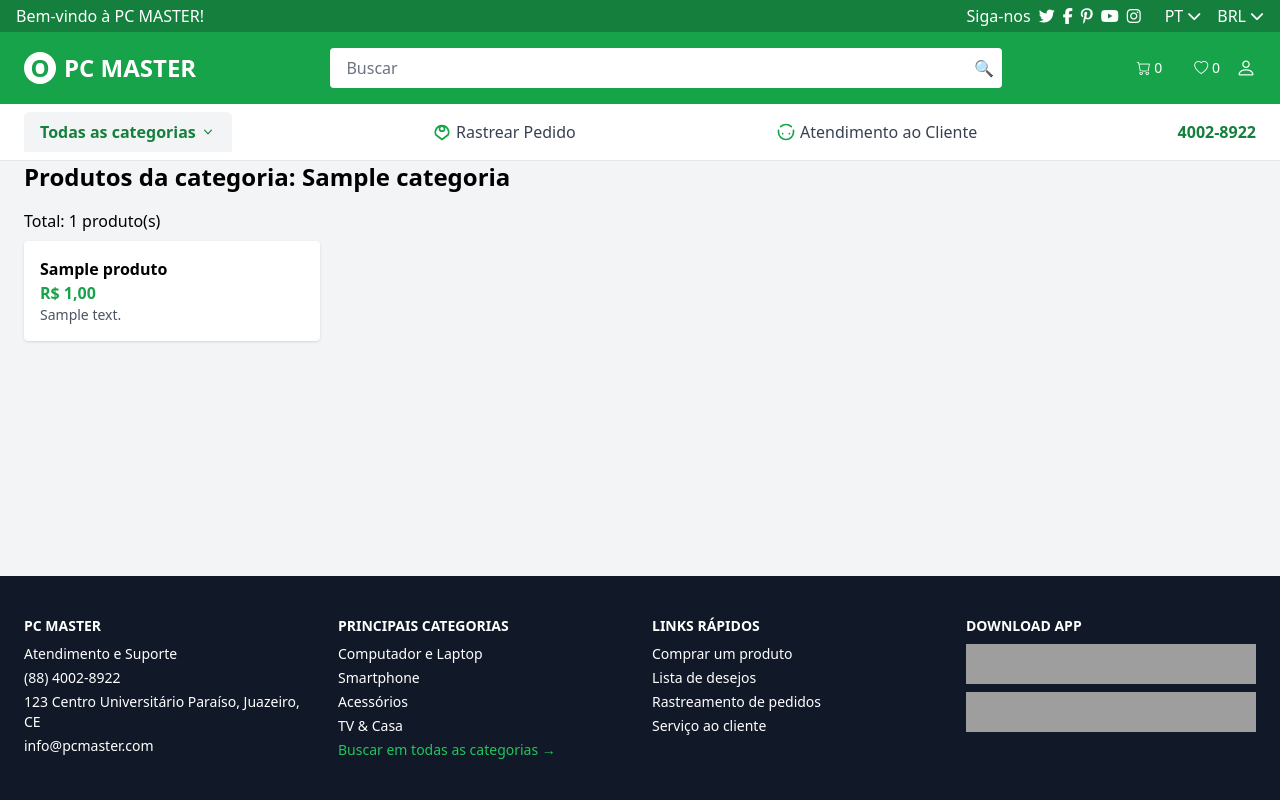
After one commit to yuliaardrigues/projeto_pcmaster, a Django app: page /categoria/1/ in a window 1280 px wide. The commit adds this page. Run offline with Django 5.2, Linux system fonts and the light colour scheme; tables that the repository leaves empty hold one stand-in row (values such as "Sample post"); some libraries are stand-ins or nearby versions; grey boxes are pictures that could not be loaded.

Commit message:
Refatora estrutura de templates e modelos, ajusta rotas e lógica de categorias. Adiciona página de produtos por categoria com exibição de detalhes e total de produtos.

```diff
--- a/templates/base.html
+++ b/templates/base.html
@@ -6,16 +6,26 @@
     <title>PC Master</title>
 
     <script src="https://cdn.tailwindcss.com"></script>
-  <link href="https://cdnjs.cloudflare.com/ajax/libs/font-awesome/6.5.0/css/all.min.css" rel="stylesheet">
-  <script src="https://cdn.jsdelivr.net/npm/alpinejs@3.x.x/dist/cdn.min.js" defer></script>
-  <link href="https://cdn.jsdelivr.net/npm/bootstrap-icons@1.10.5/font/bootstrap-icons.css" rel="stylesheet">
+    <link
+      href="https://cdnjs.cloudflare.com/ajax/libs/font-awesome/6.5.0/css/all.min.css"
+      rel="stylesheet"
+    />
+    <script
+      src="https://cdn.jsdelivr.net/npm/alpinejs@3.x.x/dist/cdn.min.js"
+      defer
+    ></script>
+    <link
+      href="https://cdn.jsdelivr.net/npm/bootstrap-icons@1.10.5/font/bootstrap-icons.css"
+      rel="stylesheet"
+    />
 
     {% block head %}{% endblock %}
   </head>
   <body class="bg-gray-100 min-h-screen flex flex-col">
-
     <!-- Barra superior -->
-<div class="bg-green-700 text-white text-sm px-4 py-1 flex justify-between items-center">
+    <div
+      class="bg-green-700 text-white text-sm px-4 py-1 flex justify-between items-center"
+    >
       <span class="text-base">Bem-vindo à PC MASTER!</span>
       <div class="flex items-center gap-6 text-base">
         <div class="flex items-center gap-2 text-white">
@@ -27,30 +37,73 @@
           <i class="fab fa-instagram hover:text-gray-300 cursor-pointer"></i>
         </div>
 
-    <div class="flex items-center gap-4 relative" x-data="{ openLang: false, openCurr: false }">
+        <div
+          class="flex items-center gap-4 relative"
+          x-data="{ openLang: false, openCurr: false }"
+        >
           <div class="relative">
-        <button @click="openLang = !openLang; openCurr = false"
-                class="flex items-center gap-1 hover:underline cursor-pointer">
+            <button
+              @click="openLang = !openLang; openCurr = false"
+              class="flex items-center gap-1 hover:underline cursor-pointer"
+            >
               <span x-text="localStorage.getItem('lang') || 'PT'">PT</span>
               <i class="fas fa-chevron-down text-sm"></i>
             </button>
-        <ul x-show="openLang" @click.outside="openLang = false"
-            class="absolute bg-white text-black mt-1 rounded shadow z-50 w-20">
-          <li><button @click="localStorage.setItem('lang', 'PT'); openLang = false; location.reload()" class="w-full text-left px-3 py-1 hover:bg-gray-100">PT</button></li>
-          <li><button @click="localStorage.setItem('lang', 'EN'); openLang = false; location.reload()" class="w-full text-left px-3 py-1 hover:bg-gray-100">EN</button></li>
+            <ul
+              x-show="openLang"
+              @click.outside="openLang = false"
+              class="absolute bg-white text-black mt-1 rounded shadow z-50 w-20"
+            >
+              <li>
+                <button
+                  @click="localStorage.setItem('lang', 'PT'); openLang = false; location.reload()"
+                  class="w-full text-left px-3 py-1 hover:bg-gray-100"
+                >
+                  PT
+                </button>
+              </li>
+              <li>
+                <button
+                  @click="localStorage.setItem('lang', 'EN'); openLang = false; location.reload()"
+                  class="w-full text-left px-3 py-1 hover:bg-gray-100"
+                >
+                  EN
+                </button>
+              </li>
             </ul>
           </div>
 
           <div class="relative">
-        <button @click="openCurr = !openCurr; openLang = false"
-                class="flex items-center gap-1 hover:underline cursor-pointer">
-          <span x-text="localStorage.getItem('currency') || 'BRL'">BRL</span>
+            <button
+              @click="openCurr = !openCurr; openLang = false"
+              class="flex items-center gap-1 hover:underline cursor-pointer"
+            >
+              <span x-text="localStorage.getItem('currency') || 'BRL'"
+                >BRL</span
+              >
               <i class="fas fa-chevron-down text-sm"></i>
             </button>
-        <ul x-show="openCurr" @click.outside="openCurr = false"
-            class="absolute bg-white text-black mt-1 rounded shadow z-50 w-20">
-          <li><button @click="localStorage.setItem('currency', 'BRL'); openCurr = false; location.reload()" class="w-full text-left px-3 py-1 hover:bg-gray-100">BRL</button></li>
-          <li><button @click="localStorage.setItem('currency', 'USD'); openCurr = false; location.reload()" class="w-full text-left px-3 py-1 hover:bg-gray-100">USD</button></li>
+            <ul
+              x-show="openCurr"
+              @click.outside="openCurr = false"
+              class="absolute bg-white text-black mt-1 rounded shadow z-50 w-20"
+            >
+              <li>
+                <button
+                  @click="localStorage.setItem('currency', 'BRL'); openCurr = false; location.reload()"
+                  class="w-full text-left px-3 py-1 hover:bg-gray-100"
+                >
+                  BRL
+                </button>
+              </li>
+              <li>
+                <button
+                  @click="localStorage.setItem('currency', 'USD'); openCurr = false; location.reload()"
+                  class="w-full text-left px-3 py-1 hover:bg-gray-100"
+                >
+                  USD
+                </button>
+              </li>
             </ul>
           </div>
         </div>
@@ -58,41 +111,62 @@
     </div>
 
     <!-- Cabeçalho principal -->
-<header class="bg-green-600 text-white px-6 py-4 flex flex-col md:flex-row items-center justify-between gap-4">
+    <header
+      class="bg-green-600 text-white px-6 py-4 flex flex-col md:flex-row items-center justify-between gap-4"
+    >
       <div class="flex items-center text-2xl font-bold">
-    <div class="bg-white text-green-600 w-8 h-8 rounded-full flex items-center justify-center mr-2">O</div>
+        <div
+          class="bg-white text-green-600 w-8 h-8 rounded-full flex items-center justify-center mr-2"
+        >
+          O
+        </div>
         <a href="{% url 'home' %}">PC MASTER</a>
       </div>
 
       <div class="flex-1 w-full max-w-2xl">
         <div class="relative">
-      <input type="text" placeholder="Buscar" class="w-full px-4 py-2 rounded text-black placeholder-gray-500 focus:outline-none focus:ring-2 focus:ring-green-400">
-      <button class="absolute right-2 top-1/2 -translate-y-1/2 text-green-600">🔍</button>
+          <input
+            type="text"
+            placeholder="Buscar"
+            class="w-full px-4 py-2 rounded text-black placeholder-gray-500 focus:outline-none focus:ring-2 focus:ring-green-400"
+          />
+          <button
+            class="absolute right-2 top-1/2 -translate-y-1/2 text-green-600"
+          >
+            🔍
+          </button>
         </div>
       </div>
 
       <div class="flex items-center gap-4 text-xl">
         <span class="text-sm text-white">
-      <a href="{% url 'carrinho' %}" title="Carrinho" class="hover:text-gray-300">
-        <i class="bi bi-cart"></i>
-      </a>
+          <a
+            href="{% url 'carrinho' %}"
+            title="Carrinho"
+            class="hover:text-gray-300"
+            ><i class="bi bi-cart"></i
+          ></a>
           {{ request.session.carrinho|length|default_if_none:"0" }}
-
         </span>
         <span class="text-sm text-white ml-4">
-      <a href="{% url 'favoritos' %}" title="Favoritos" class="hover:text-gray-300">
-        <i class="bi bi-heart"></i>
-      </a>
+          <a
+            href="{% url 'favoritos' %}"
+            title="Favoritos"
+            class="hover:text-gray-300"
+            ><i class="bi bi-heart"></i
+          ></a>
           {{ request.session.favoritos|length|default:0 }}
         </span>
-
-    <a href="{% url 'cadastro' %}" title="Perfil" class="hover:text-gray-300">
-      <i class="bi bi-person"></i>
-    </a>
+        <a
+          href="{% url 'cadastro' %}"
+          title="Perfil"
+          class="hover:text-gray-300"
+          ><i class="bi bi-person"></i
+        ></a>
         {% if request.user.is_authenticated %}
-      <span class="text-sm text-white ml-4">
-        Pontos: {{ request.user.perfil.pontos }}
-      </span>
+        <span class="text-sm text-white ml-4"
+          >Pontos: {{ request.user.perfil.pontos }}</span
+        >
         {% endif %}
       </div>
     </header>
@@ -100,58 +174,104 @@
     <!-- Navegação inferior -->
     <nav class="bg-white text-gray-800 px-6 py-2 border-b">
       <div class="flex justify-between items-center">
-
         <!-- Dropdown Categorias -->
         <div class="relative group">
-      <button class="flex items-center gap-2 bg-gray-100 px-4 py-2 rounded cursor-pointer hover:bg-gray-200 transition">
-        <span class="text-green-600 font-semibold">Todas as categorias</span>
-        <span class="text-green-600 text-lg">▼</span>
+          <button
+            class="bg-gray-100 text-green-700 px-4 py-2 rounded-t-md font-semibold flex items-center gap-1"
+          >
+            Todas as categorias
+            <svg class="w-4 h-4" fill="currentColor" viewBox="0 0 20 20">
+              <path
+                fill-rule="evenodd"
+                d="M5.23 7.21a.75.75 0 011.06.02L10 11.293l3.71-4.06a.75.75 0 011.08 1.04l-4.25 4.657a.75.75 0 01-1.08 0L5.25 8.27a.75.75 0 01-.02-1.06z"
+                clip-rule="evenodd"
+              />
+            </svg>
           </button>
 
-      <!-- Menu principal -->
-      <div class="absolute left-0 mt-2 bg-white shadow-lg rounded border w-[280px] opacity-0 invisible group-hover:opacity-100 group-hover:visible transition-all duration-200 z-50">
+          <!-- Dropdown -->
+          <div
+            class="absolute left-0 top-full mt-1 w-64 bg-white shadow-lg rounded-b-md border z-50 opacity-0 invisible group-hover:opacity-100 group-hover:visible transition-all duration-200"
+          >
+            <!-- Dentro do dropdown de categorias, subcategorias agora direcionam para a view de produtos -->
             <ul class="divide-y divide-gray-100">
-
               {% for categoria in categorias %}
-<li class="relative group/cat">
-  <a href="{% url 'produtos_por_categoria' categoria.slug %}" class="flex justify-between items-center px-4 py-2 hover:bg-gray-100">
-    {{ categoria.nome }}
-    <span class="text-gray-400">&rsaquo;</span>
+              <li class="relative group/categoria">
+                <a
+                  href="{% url 'produtos_por_categoria' categoria.id %}"
+                  class="flex justify-between items-center px-4 py-2 hover:bg-gray-100"
+                >
+                  {{ categoria.nome }} {% if categoria.subcategoria_set.all %}
+                  <span class="text-gray-400 text-sm">&rsaquo;</span>
+                  {% endif %}
                 </a>
 
-  <!-- Subcategorias -->
-  <ul class="pl-4">
-    {% for subcategoria in categoria.subcategoria_set.all %}
+                {% if categoria.subcategoria_set.all %}
+                <ul
+                  class="absolute top-0 left-full w-64 bg-white border shadow-md opacity-0 invisible group-hover/categoria:opacity-100 group-hover/categoria:visible transition-all duration-200"
+                >
+                  {% for sub in categoria.subcategoria_set.all %}
                   <li>
-      {% if subcategoria.slug %}
-      <a href="{% url 'produtos_por_subcategoria' subcategoria.slug %}">
-        {{ subcategoria.nome }}
+                    <a
+                      href="{% url 'produtos_por_categoria' sub.categoria.id %}"
+                      class="block px-4 py-2 hover:bg-gray-100 text-sm"
+                    >
+                      {{ sub.nome }}
                     </a>
-      {% else %}
-      {{ subcategoria.nome }}
+                  </li>
+                  {% endfor %}
+                </ul>
                 {% endif %}
               </li>
               {% endfor %}
             </ul>
-</li>
-{% endfor %}
-
-
-        </ul>
           </div>
         </div>
 
-    <a href="" class="flex items-center gap-1 text-gray-700 hover:text-green-600 transition">
-      <svg xmlns="http://www.w3.org/2000/svg" class="w-5 h-5 text-green-600" fill="none" viewBox="0 0 24 24" stroke="currentColor">
-        <path stroke-linecap="round" stroke-linejoin="round" stroke-width="2" d="M12 11c1.657 0 3-1.343 3-3S13.657 5 12 5s-3 1.343-3 3 1.343 3 3 3z" />
-        <path stroke-linecap="round" stroke-linejoin="round" stroke-width="2" d="M19.428 15.341A8 8 0 104.57 15.34L12 21l7.428-5.659z" />
+        <a
+          href="#"
+          class="flex items-center gap-1 text-gray-700 hover:text-green-600 transition"
+        >
+          <svg
+            xmlns="http://www.w3.org/2000/svg"
+            class="w-5 h-5 text-green-600"
+            fill="none"
+            viewBox="0 0 24 24"
+            stroke="currentColor"
+          >
+            <path
+              stroke-linecap="round"
+              stroke-linejoin="round"
+              stroke-width="2"
+              d="M12 11c1.657 0 3-1.343 3-3S13.657 5 12 5s-3 1.343-3 3 1.343 3 3 3z"
+            />
+            <path
+              stroke-linecap="round"
+              stroke-linejoin="round"
+              stroke-width="2"
+              d="M19.428 15.341A8 8 0 104.57 15.34L12 21l7.428-5.659z"
+            />
           </svg>
           Rastrear Pedido
         </a>
 
-    <a href="{% url 'chatbot' %}" class="flex items-center gap-1 text-gray-700 hover:text-green-600 transition">
-      <svg xmlns="http://www.w3.org/2000/svg" class="w-5 h-5 text-green-600" fill="none" viewBox="0 0 24 24" stroke="currentColor">
-        <path stroke-linecap="round" stroke-linejoin="round" stroke-width="2" d="M18.364 5.636a9 9 0 00-12.728 0M3 10v2a9 9 0 009 9h0a9 9 0 009-9v-2M8 14h.01M16 14h.01" />
+        <a
+          href="{% url 'chatbot' %}"
+          class="flex items-center gap-1 text-gray-700 hover:text-green-600 transition"
+        >
+          <svg
+            xmlns="http://www.w3.org/2000/svg"
+            class="w-5 h-5 text-green-600"
+            fill="none"
+            viewBox="0 0 24 24"
+            stroke="currentColor"
+          >
+            <path
+              stroke-linecap="round"
+              stroke-linejoin="round"
+              stroke-width="2"
+              d="M18.364 5.636a9 9 0 00-12.728 0M3 10v2a9 9 0 009 9h0a9 9 0 009-9v-2M8 14h.01M16 14h.01"
+            />
           </svg>
           Atendimento ao Cliente
         </a>
@@ -163,10 +283,7 @@
     </nav>
 
     <!-- Conteúdo da página -->
-<main class="flex-grow px-6">
-  {% block content %}
-  {% endblock %}
-</main>
+    <main class="flex-grow px-6">{% block content %} {% endblock %}</main>
 
     <!-- Rodapé -->
     <footer class="bg-gray-900 text-white text-sm mt-10 px-6 py-10">
@@ -200,16 +317,20 @@
           </ul>
         </div>
 
-
         <div>
           <h4 class="font-bold mb-2">DOWNLOAD APP</h4>
           <div class="flex flex-col space-y-2">
-        <img src="https://cdn.worldvectorlogo.com/logos/google-play-badge.svg" class="h-10" />
-        <img src="https://cdn.worldvectorlogo.com/logos/download-on-the-app-store-apple.svg" class="h-10" />
+            <img
+              src="https://cdn.worldvectorlogo.com/logos/google-play-badge.svg"
+              class="h-10"
+            />
+            <img
+              src="https://cdn.worldvectorlogo.com/logos/download-on-the-app-store-apple.svg"
+              class="h-10"
+            />
           </div>
         </div>
       </div>
     </footer>
-
   </body>
 </html>
--- /dev/null
+++ b/web/templates/web/produtos_por_categoria.html
@@ -0,0 +1,19 @@
+{% extends "base.html" %}
+
+{% block content %}
+  <h1 class="text-2xl font-bold mb-4">Produtos da categoria: {{ categoria.nome }}</h1>
+
+  <p class="mb-2">Total: {{ produtos|length }} produto(s)</p>
+
+  <div class="grid grid-cols-2 md:grid-cols-3 lg:grid-cols-4 gap-4">
+    {% for produto in produtos %}
+      <div class="bg-white shadow p-4 rounded">
+        <h2 class="font-semibold">{{ produto.nome }}</h2>
+        <p class="text-green-600 font-bold">R$ {{ produto.preco }}</p>
+        <p class="text-sm text-gray-600">{{ produto.descricao|truncatewords:15 }}</p>
+      </div>
+    {% empty %}
+      <p class="col-span-full text-red-500">Nenhum produto encontrado.</p>
+    {% endfor %}
+  </div>
+{% endblock %}
--- a/web/urls.py
+++ b/web/urls.py
@@ -13,7 +13,5 @@ urlpatterns = [
     path('favoritos/remover/<int:produto_id>/', views.remover_dos_favoritos, name='remover_dos_favoritos'),
     path('carrinho/adicionar/', views.adicionar_ao_carrinho, name='adicionar_ao_carrinho'),
     path('chatbot/', views.chatbot, name='chatbot'),
-
-    # ✅ NOVA ROTA PARA CATEGORIAS
-    path('categoria/<slug:slug>/', views.produtos_por_categoria, name='produtos_por_categoria'),
+    path('categoria/<int:categoria_id>/', views.produtos_por_categoria, name='produtos_por_categoria'),
 ]
--- a/web/views.py
+++ b/web/views.py
@@ -261,7 +261,10 @@ def adicionar_ao_carrinho(request):
 
     return redirect('carrinho')
 
-def produtos_por_categoria(request, slug):
-    categoria = get_object_or_404(Categoria, slug=slug)
+def produtos_por_categoria(request, categoria_id):
+    categoria = get_object_or_404(Categoria, id=categoria_id)
     produtos = Produto.objects.filter(categoria=categoria)
-    return render(request, 'produtos_por_categoria.html', {'categoria': categoria, 'produtos': produtos})
+    return render(request, 'web/produtos_por_categoria.html', {
+        'categoria': categoria,
+        'produtos': produtos
+    })
```
Also changed, not shown: web/models.py (+6 -37 lines). Lines whose indentation alone changed are shown as unchanged.
